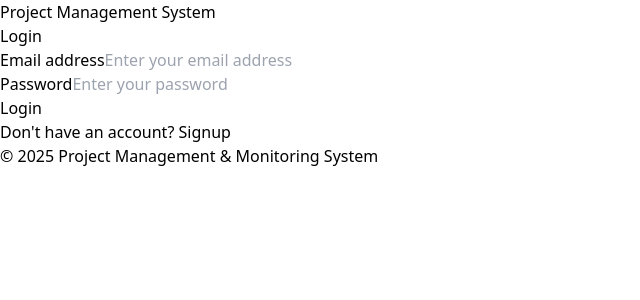
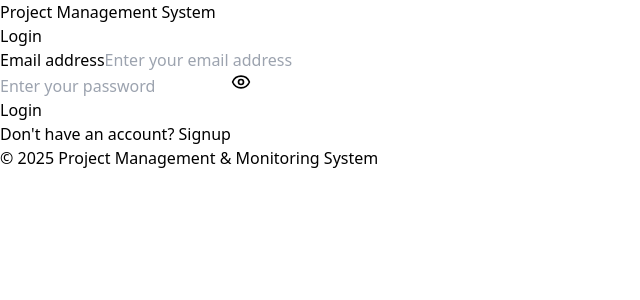
Before and after one commit to Soumya-Jagannath-Ojha/servora-frontend, a React (Vite) app: page / in a window 1280 px wide. Shown: the top 300 px of the page, without its empty margins (0-640 px from the left). Built offline with nearby package versions, Linux system fonts and the light colour scheme.

Commit message:
password viewer

```diff
--- a/package.json
+++ b/package.json
@@ -11,6 +11,7 @@
   },
   "dependencies": {
     "axios": "^1.13.2",
+    "lucide-react": "^0.562.0",
     "react": "^19.2.0",
     "react-dom": "^19.2.0",
     "react-icons": "^5.5.0",
--- a/src/components/login/Login.jsx
+++ b/src/components/login/Login.jsx
@@ -1,12 +1,16 @@
 import axios from "axios";
 import React, { useState } from "react";
 import { Link, useNavigate } from "react-router-dom";
+import { Eye, EyeOff } from "lucide-react";
+
 
 const Login = () => {
   const [formdata, setFormdata] = useState({
     email: "",
     password: "",
   });
+  const [showPassword, setShowPassword] = useState(false);
+
 
   const navigate = useNavigate();
 
@@ -61,7 +65,7 @@
           />
         </div>
 
-        <div className="flex flex-col gap-1">
+        {/* <div className="flex flex-col gap-1">
           <label className="text-sm font-medium">Password</label>
           <input
             type="password"
@@ -71,6 +75,24 @@
             onChange={handlchange}
             required
           />
+        </div> */}
+        <div className="relative">
+          <input
+            type={showPassword ? "text" : "password"}
+            name="password"
+            placeholder="Enter your password"
+            className="w-full rounded-lg px-4 py-3 pr-12 border border-gray-300 focus:outline-none focus:ring-2 focus:ring-black"
+            onChange={handlchange}
+            required
+          />
+
+          <button
+            type="button"
+            onClick={() => setShowPassword(!showPassword)}
+            className="absolute right-3 top-1/2 -translate-y-1/2 text-gray-600 hover:text-black"
+          >
+            {showPassword ? <EyeOff size={20} /> : <Eye size={20} />}
+          </button>
         </div>
 
         <button className="w-full bg-black text-white py-3 rounded-lg hover:bg-gray-900 transition">
```
Also changed, not shown: 1 other file (tests, documents, lock files or other folders).
